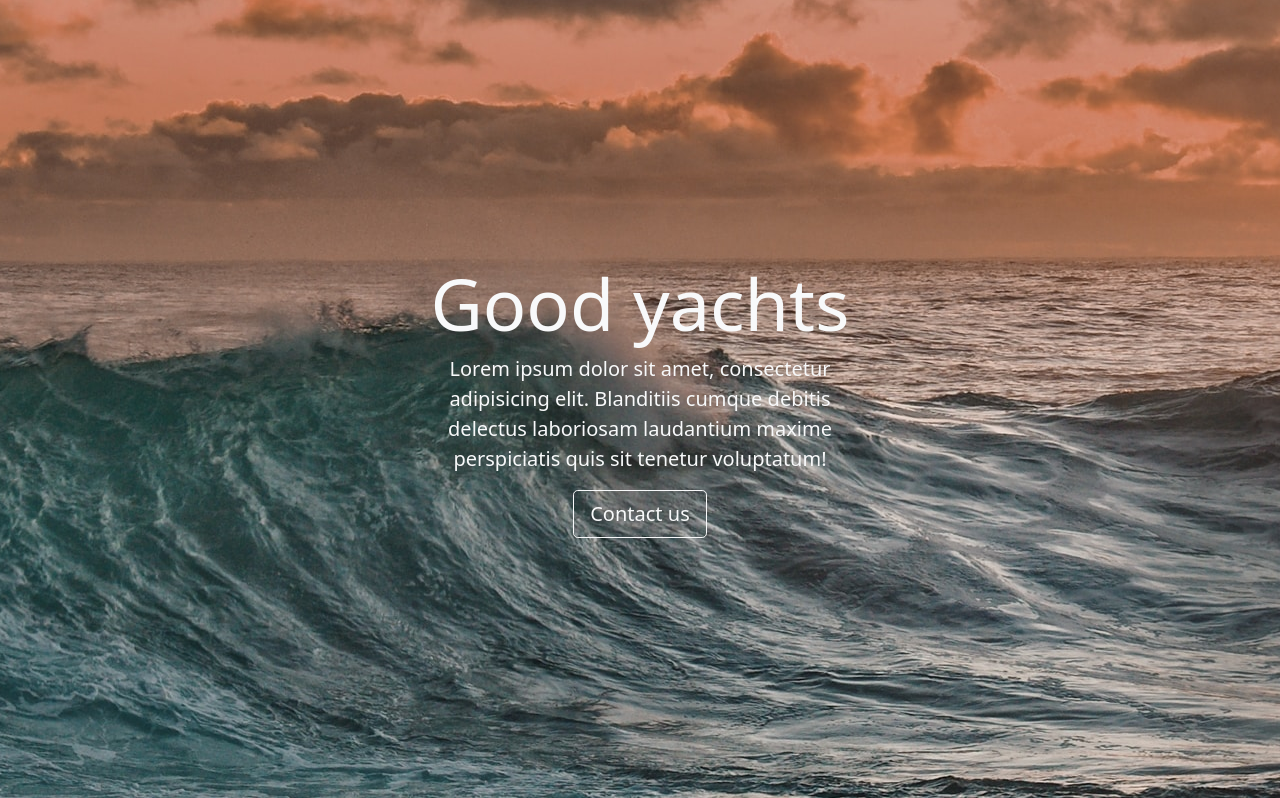
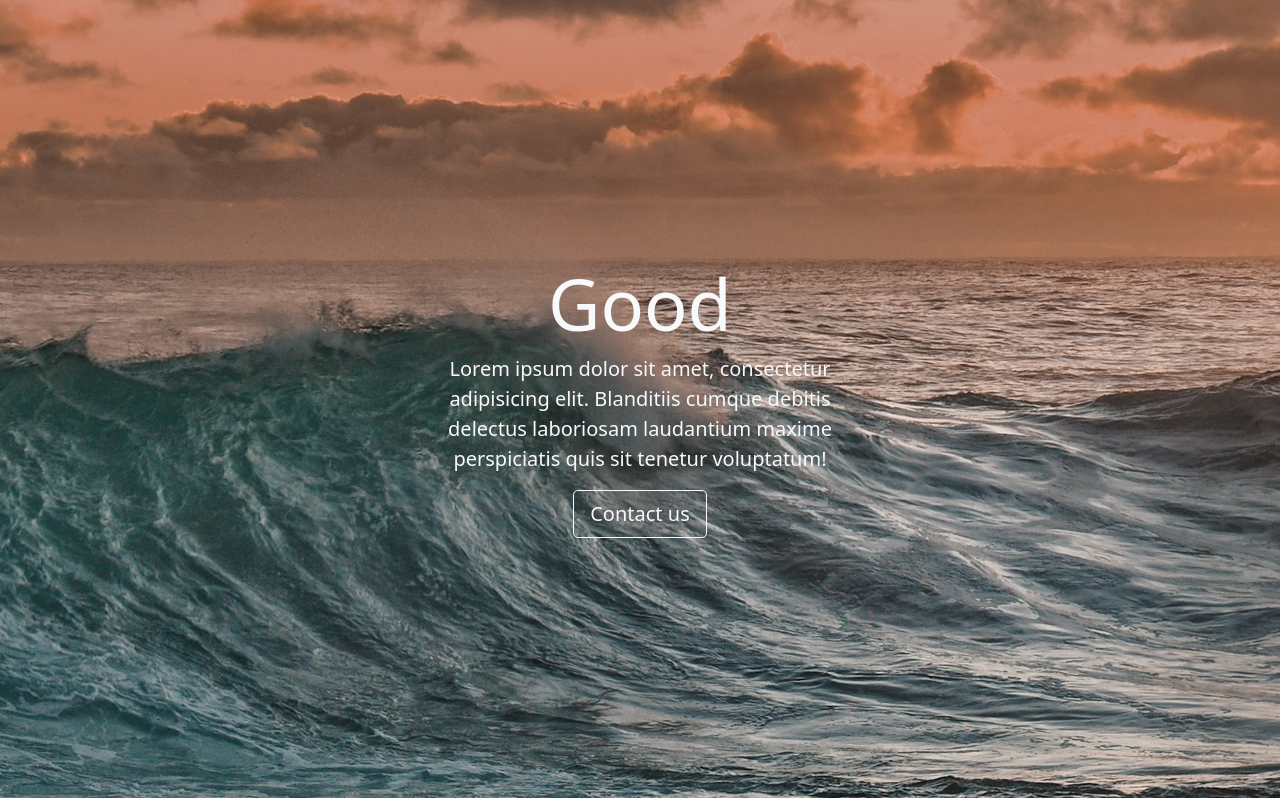
Before and after one commit to Pashs-ba/normalny_site, a Django app: page / in a window 1280 px wide. Shown: the part 91-889 px from the top of the page. Run offline with Django 3.2, Linux system fonts and the light colour scheme; some libraries are stand-ins or nearby versions.

Commit message:
some improvements

```diff
--- a/main/templates/homepage.html
+++ b/main/templates/homepage.html
@@ -3,7 +3,7 @@
 {%block main%}
 <div class="position-relative overflow-hidden text-center bg-light h-100 d-flex align-items-center" style="background-image: url({% static 'main/img/sea.jpeg' %}); background-position: center ">
     <div class="col-lg-5 p-lg-5 mx-auto my-5" >
-      <h1 class="text-light display-2">Good yachts</h1>
+      <h1 class="text-light display-2">Good</h1>
       <p class="lead fw-normal text-light">Lorem ipsum dolor sit amet, consectetur adipisicing elit. Blanditiis cumque debitis delectus laboriosam laudantium maxime perspiciatis quis sit tenetur voluptatum!</p>
       <a class="btn btn-lg btn-outline-light" href="#contacts" style="">Contact us</a>
     </div>
```
